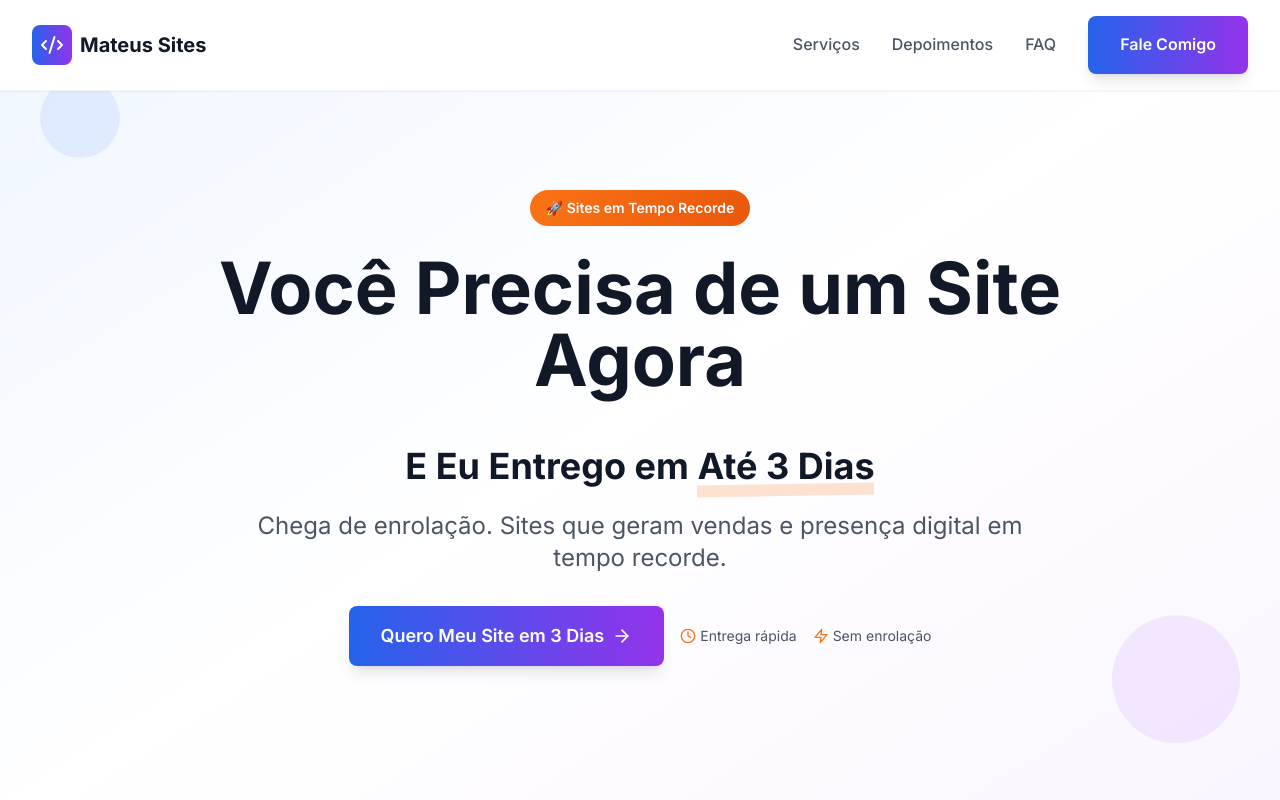
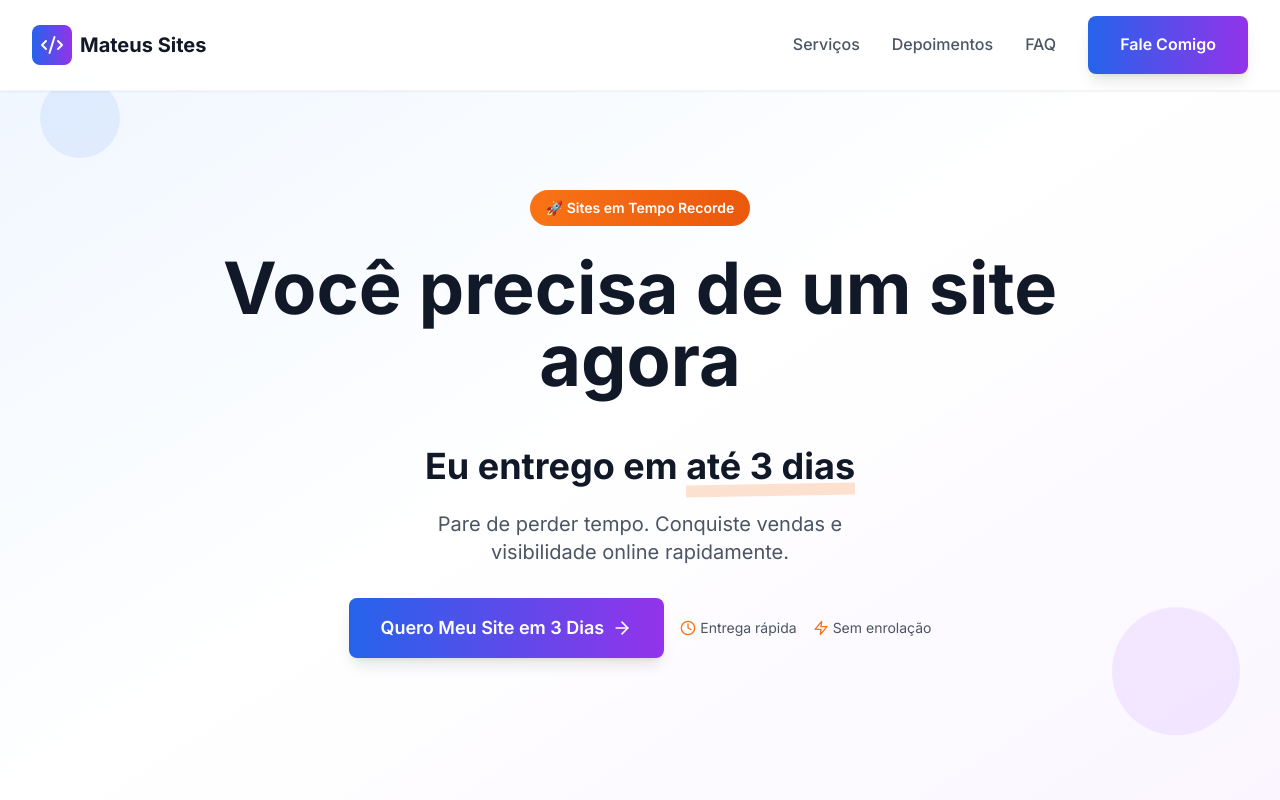
Before and after one commit to matefs/matefs.github.io-typescript, a React (Vite) app: page / in a window 1280 px wide. Shown: the top 800 px of the page. Built offline with nearby package versions, Linux system fonts and the light colour scheme.

Commit message:
fix: ajustado copy

```diff
--- a/src/components/Hero.tsx
+++ b/src/components/Hero.tsx
@@ -13,21 +13,22 @@ const Hero: React.FC = () => {
           </div>
 
           <h1 className="text-4xl md:text-6xl lg:text-7xl font-bold text-gray-900 mb-6 leading-tight animate-fadeInUp">
-            Você Precisa de um{' '}
-            <span>Site Agora</span>
+            Você precisa de um{' '}
+            <span>site agora</span>
           </h1>
           <br />
 
           <h2 className='text-2xl md:text-3xl lg:text-4xl font-bold text-gray-900 mb-6 leading-tight animate-fadeInUp'>
-            E Eu Entrego em{' '}
+            Eu entrego em{' '}
             <span className="relative">
-              <span >Até 3 Dias</span>
+              <span >até 3 dias</span>
               <div className="absolute -bottom-2 left-0 right-0 h-3 bg-orange-500/20 -rotate-1"></div>
             </span>
           </h2>
 
-          <p className="text-xl md:text-2xl text-gray-600 mb-8 max-w-3xl mx-auto animate-fadeInUp">
-            Chega de enrolação. Sites que geram vendas e presença digital em tempo recorde.
+          <p className="text-lg md:text-xl text-gray-600 mb-8 max-w-3xl mx-auto animate-fadeInUp">
+
+            Pare de perder tempo. Conquiste vendas e <br/> visibilidade online rapidamente.
           </p>
 
           <div className="flex flex-col sm:flex-row gap-4 justify-center items-center break-words">
```
Also changed, not shown: 1 other file (tests, documents, lock files or other folders).
